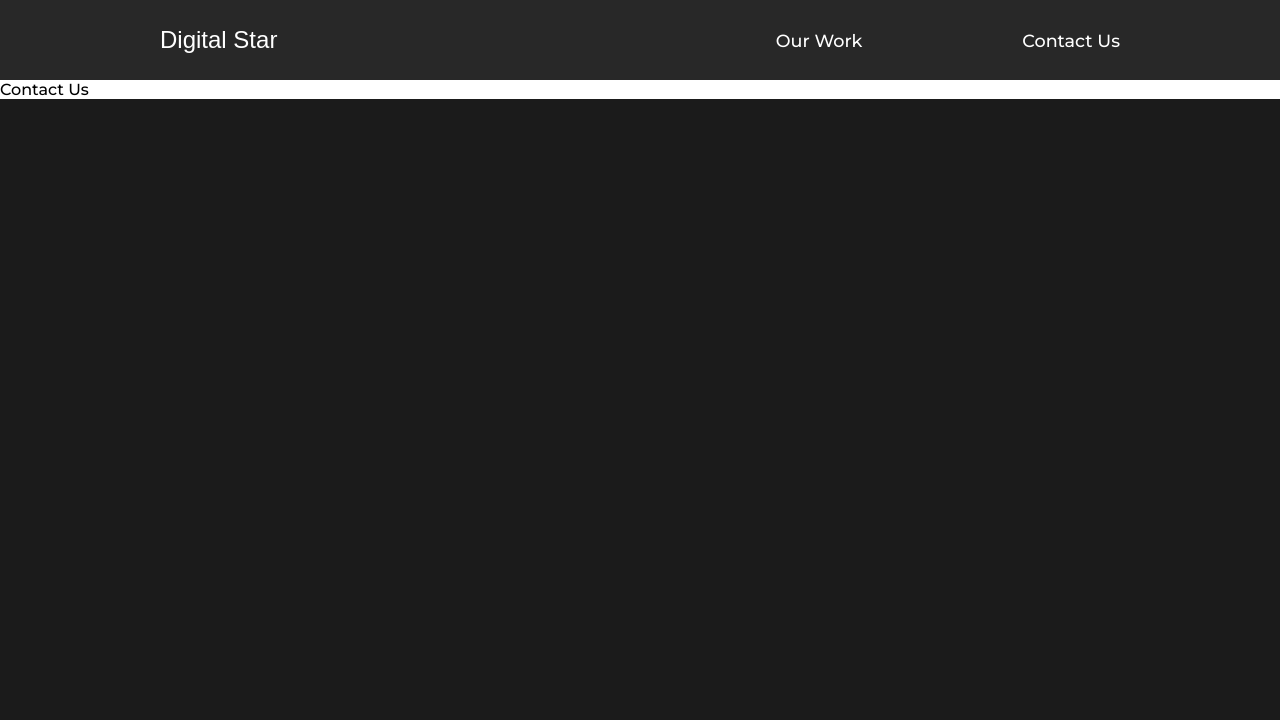
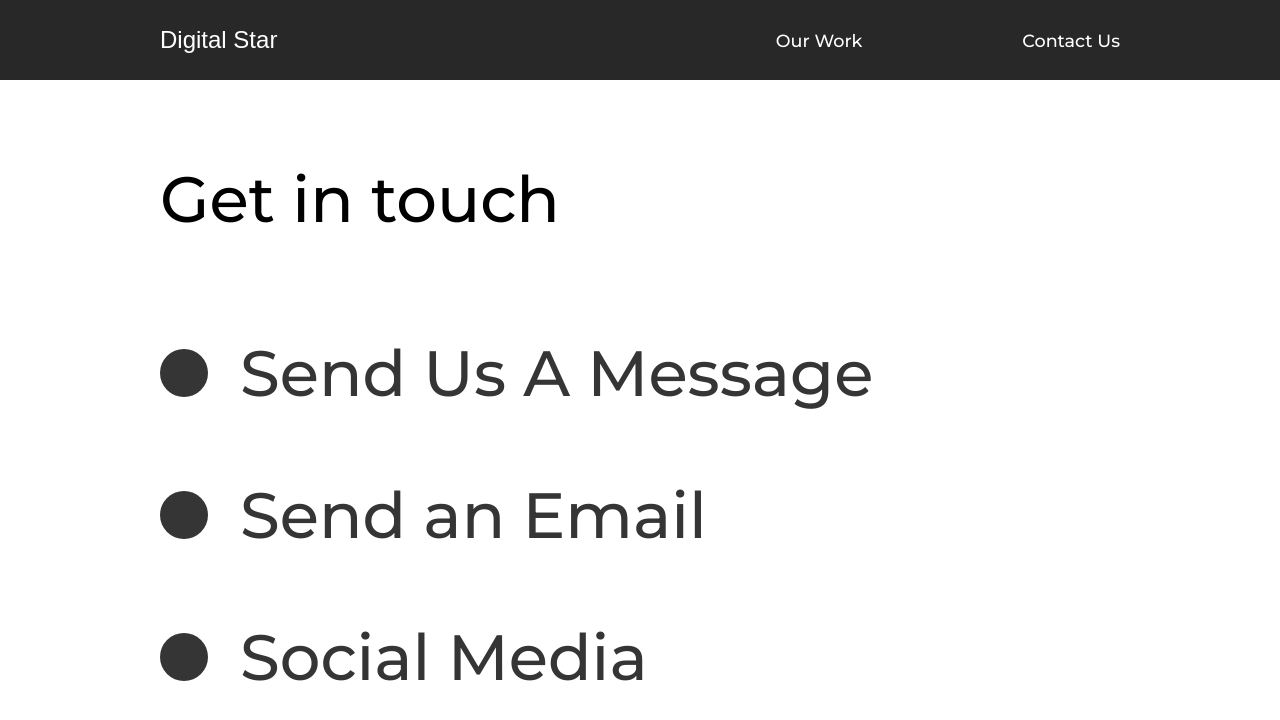
Before and after one commit to Badial5/calvin-creative-porfolio, a React (Create React App) app: page /contact in a window 1280 px wide. Shown: the top 720 px of the page. Built offline with nearby package versions, Linux system fonts and the light colour scheme; a web font is replaced by a local one.

Commit message:
Fixed the Weird Quirks

```diff
--- a/src/App.js
+++ b/src/App.js
@@ -18,6 +18,8 @@ import OurWork from './pages/ourWork/our-work.component'
 
 import MovieDetails from './pages/MovieDetails/MovieDetails';
 
+import ScrollTop from './components/scroll/ScrollTop.component';
+
 
 const App = () => {
 
@@ -26,9 +28,12 @@ const App = () => {
 
   return (
     <div>
-      <GlobalStyle />
-<AnimatePresence exitBeforeEnter >
-<Routes location={location} key={location.pathname}>
+    <GlobalStyle />
+
+    <ScrollTop />
+
+    <AnimatePresence exitBeforeEnter >
+    <Routes location={location} key={location.pathname}>
 
     <Route path='/' element={<Nav />}>
 
--- a/src/Routes/Navigation/nav.component.jsx
+++ b/src/Routes/Navigation/nav.component.jsx
@@ -53,7 +53,10 @@ const StyledNav = styled.nav`
     justify-content: space-between;
     align-items: center;
     padding: 1rem 10rem;
-    background-color: #282828;
+    background: #282828;
+    position: sticky;
+    top: 0;
+    z-index: 10;
 
     a{
         color: white;
--- a/src/components/faq/faqSection.component.jsx
+++ b/src/components/faq/faqSection.component.jsx
@@ -12,14 +12,14 @@ import {About} from "../../styles"
 import Toggle from '../toggle/toggle.component'
 
 
-import { UseScroll } from "../scroll/UseScroll.component"
+import { useScroll } from "../scroll/UseScroll.component"
 
 import { scrollReveal } from "../../framer-motion/animation"
 
 
 const FaqSection = () => {
 
-  const [element, controls] = UseScroll();
+  const [element, controls] = useScroll();
 
   return (
     <Faq variants={scrollReveal} ref={element} animate={controls} initials="hidden" >
--- a/src/components/globalStyle/global-style.component.jsx
+++ b/src/components/globalStyle/global-style.component.jsx
@@ -9,9 +9,13 @@ const GlobalStyle = createGlobalStyle`
     box-sizing: border-box;
 }
 
+
+
+
 body {
     background: #1b1b1b;
     font-family: 'Aboreto', 'Montserrat', sans-serif;
+    overflow-x: hidden;
 }
 
 button {
--- /dev/null
+++ b/src/components/scroll/ScrollTop.component.jsx
@@ -0,0 +1,31 @@
+import React from 'react'
+
+import { useEffect } from 'react'
+import {useLocation} from "react-router-dom"
+
+
+const ScrollTop = () => {
+
+    const { pathname } = useLocation();
+    console.log(pathname)
+
+    useEffect(() => {
+        window.scroll({
+            top: 0,
+            left: 0
+        })
+    }, [pathname])
+
+
+    return null;
+
+  return (
+    <>
+
+    </>
+  )
+
+
+}
+
+export default ScrollTop
--- a/src/components/scroll/UseScroll.component.jsx
+++ b/src/components/scroll/UseScroll.component.jsx
@@ -1,23 +1,15 @@
-import React from 'react'
+import { useInView } from 'react-intersection-observer';
+import { useAnimation } from 'framer-motion';
 
-import { useInView } from 'react-intersection-observer';
-import { useAnimation } from 'framer-motion'
+export const useScroll = (thresh = 0.4) => {
+  const controls = useAnimation();
+  const [element, view] = useInView({ threshold: thresh });
 
-export const UseScroll = () => {
+  if (view) {
+    controls.start('show');
+  } else {
+    controls.start('hidden');
+  }
 
-    const controls = useAnimation();
-
-    const [element, view] = useInView({threshold: 0.5});
-
-    if(view) {
-        controls.start('show')
-    } else {
-        controls.start('hidden')
-    }
-
-
-    return [element, controls];
-
+  return [element, controls];
 };
-
-export default UseScroll
--- a/src/components/service/serviceSection.jsx
+++ b/src/components/service/serviceSection.jsx
@@ -24,7 +24,7 @@ import money from "../../img/money.svg"
 import teamwork from "../../img/teamwork.svg"
 
 // useScroll imported
-import { UseScroll } from "../scroll/UseScroll.component"
+import { useScroll } from "../scroll/UseScroll.component"
 
 
 
@@ -41,7 +41,7 @@ const ServiceSection = () => {
     //     controls.start('hidden')
     // }
 
-    const [element, controls ] = UseScroll();
+    const [element, controls ] = useScroll();
 
   return (
     <Services variants={fade} animate={controls} initial="hidden" ref={element} >
--- a/src/pages/about/about-us.jsx
+++ b/src/pages/about/about-us.jsx
@@ -5,6 +5,8 @@ import ServiceSection from '../../components/service/serviceSection'
 import AboutSection from '../../components/about/about-section.component'
 
 import FaqSection from '../../components/faq/faqSection.component'
+
+import ScrollTop from '../../components/scroll/ScrollTop.component'
 
 //importing Motions
 
@@ -20,6 +22,7 @@ const AboutUs = () => {
       <ServiceSection />
 
       <FaqSection />
+      <ScrollTop />
     </motion.div>
   )
 }
--- a/src/pages/contactUs/contact-us.component.jsx
+++ b/src/pages/contactUs/contact-us.component.jsx
@@ -3,17 +3,89 @@ import React from 'react'
 //importing Motions
 
 import {motion} from "framer-motion";
-import { PageAnimation } from '../../framer-motion/animation';
+import { PageAnimation, titleAnim } from '../../framer-motion/animation';
+import styled from 'styled-components';
+
 
 
 const ContactUs = () => {
   return (
-    <motion.div exit="exit" variants={PageAnimation}
-     initial="hidden" animate="show"
-     style={{background: "#fff"}}>
-      Contact Us
-    </motion.div>
+    <ContactStyle exit="exit"
+    variants={PageAnimation}
+    initial="hidden" animate="show"
+    style={{background: "#fff"}}
+    >
+     <Title>
+
+      <Hide>
+        <motion.h2 variants={titleAnim}>Get in touch</motion.h2>
+      </Hide>
+
+      </Title>
+
+      <div>
+
+        <Hide>
+        <Social variants={titleAnim} >
+          <Circle />
+          <h2>Send Us A Message</h2>
+        </Social>
+        </Hide>
+
+        <Social variants={titleAnim} >
+          <Circle />
+          <h2>Send an Email</h2>
+        </Social>
+
+        <Social variants={titleAnim} >
+          <Circle />
+          <h2>Social Media</h2>
+        </Social>
+      </div>
+
+
+
+    </ContactStyle>
   )
 }
 
+
+// Styled Component
+
+const ContactStyle = styled(motion.div)`
+  padding: 5rem 10rem;
+  color: #353535;
+  min-height: 90vh;
+`;
+
+
+const Title = styled.div`
+  margin-bottom: 4rem;
+  color: black;
+`
+
+
+const Hide = styled.div`
+  overflow: hidden;
+`;
+
+const Circle = styled.div`
+  border-radius: 50%;
+  width: 3rem;
+  height: 3rem;
+  background: #353535;
+`;
+
+
+const Social = styled(motion.div)`
+
+display: flex;
+align-items: center;
+
+h2{
+  margin: 2rem;
+}
+`
+
+
 export default ContactUs
--- a/src/pages/ourWork/our-work.component.jsx
+++ b/src/pages/ourWork/our-work.component.jsx
@@ -13,9 +13,15 @@ import {motion} from "framer-motion";
 import { PageAnimation, fade, photoAnim, lineAnim,
   sliderContainer, slider } from '../../framer-motion/animation';
 
+import { useScroll } from "../../components/scroll/UseScroll.component"
 
 
 const OurWork = () => {
+
+  const [element, controls ] = useScroll();
+  const [element2, controls2 ] = useScroll();
+
+
   return (
    <Work exit="exit" variants={PageAnimation}
    initial="hidden" animate="show"
@@ -62,11 +68,19 @@ const OurWork = () => {
     </Movie>
 
 
+
   </Work>
 
 
   )
 }
+
+
+
+
+
+
+// Styled Components
 
 
 const Work = styled(motion.div)`
@@ -79,7 +93,7 @@ const Work = styled(motion.div)`
   }
 `;
 
-const Movie = styled.div`
+const Movie = styled(motion.div)`
   padding-bottom: 10rem;
   .line{
     height: 0.5rem;
```
